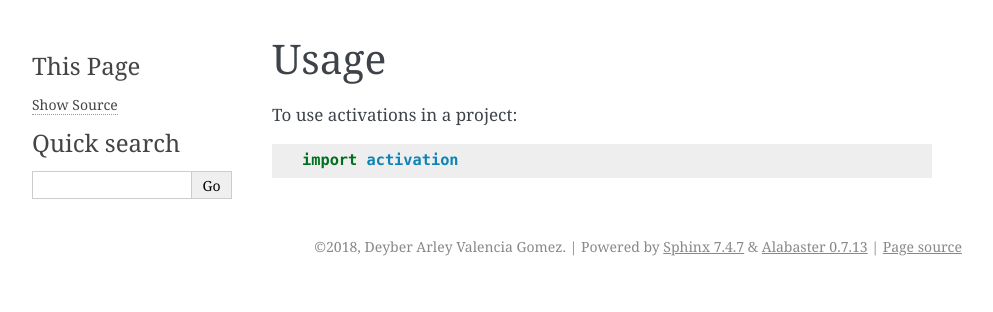
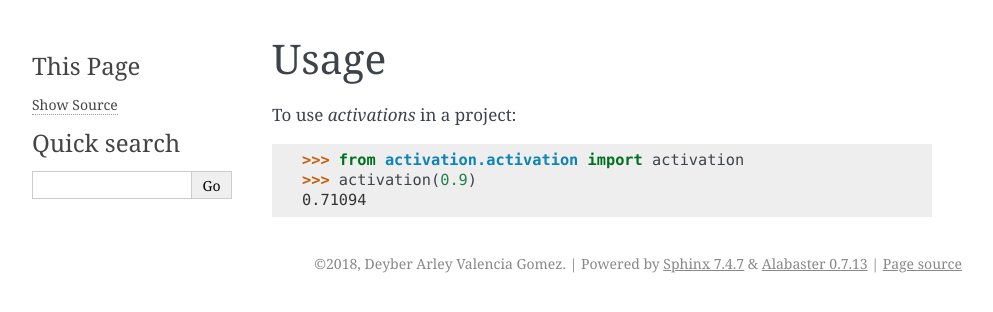
Before and after one commit to deybvagm/activation, a Sphinx documentation site: the page built from docs/usage.rst, in a window 1280 px wide. Shown: the top 312 px of the page, without its empty margins (148-1141 px from the left). Built offline with Sphinx 7.4.7, drawn with Linux system fonts in a browser that asks for light colours; pages that are not in the unit, such as notebooks, are missing from menus.

Commit message:
updated doc with usage

```diff
--- a/docs/usage.rst
+++ b/docs/usage.rst
@@ -2,6 +2,8 @@
 Usage
 =====
 
-To use activations in a project::
+To use `activations` in a project::
 
-    import activation
+    >>> from activation.activation import activation
+    >>> activation(0.9)
+    0.71094
```
